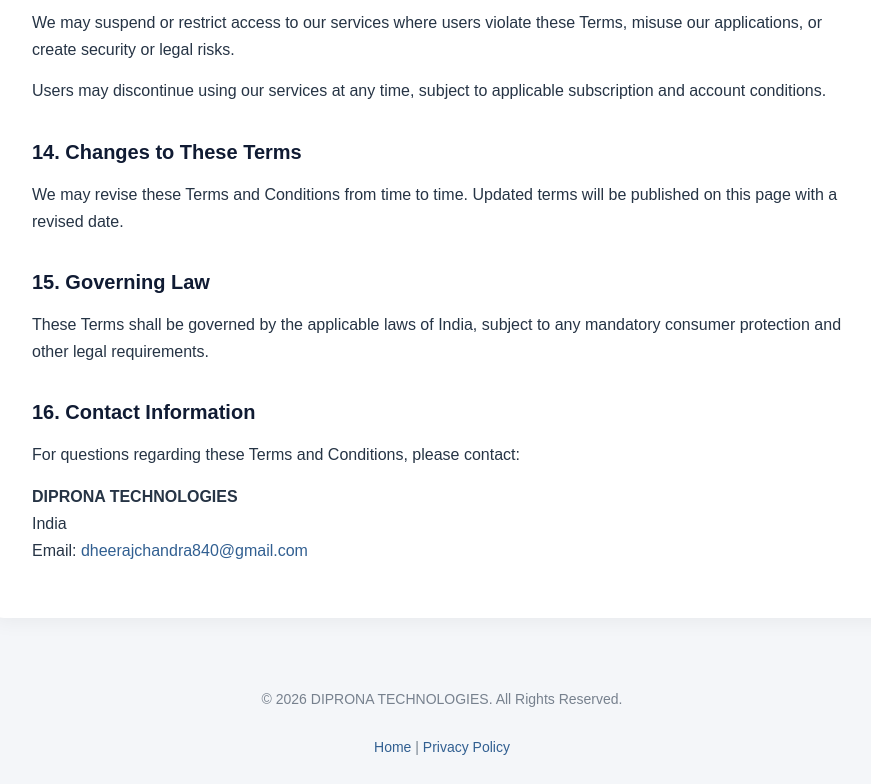
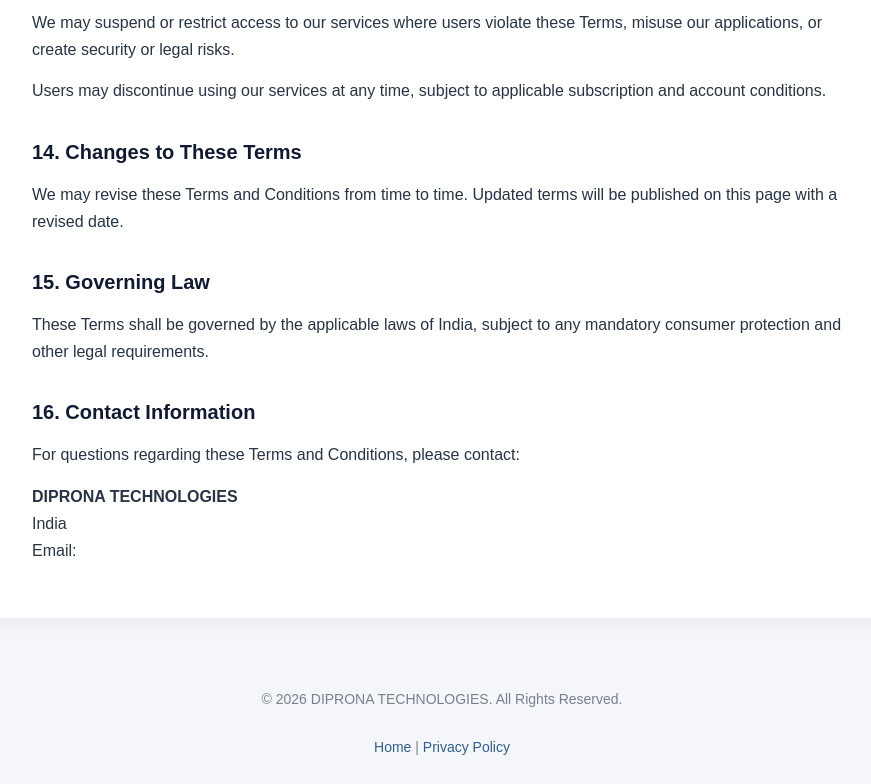
Before and after one commit to diprona/diprona-technologies, a plain HTML site: page terms.html in a window 1280 px wide. Shown: the part 3035-3819 px from the top of the page, without its empty margins (198-1069 px from the left). Drawn offline with Linux system fonts and the light colour scheme.

Commit message:
Update terms.html

```diff
--- a/terms.html
+++ b/terms.html
@@ -365,8 +365,8 @@
         <strong>DIPRONA TECHNOLOGIES</strong><br>
         India<br>
         Email:
-        <a href="mailto:dheerajchandra840@gmail.com">
-            dheerajchandra840@gmail.com
+        <a href="mailto:">
+
         </a>
     </p>
 
```
